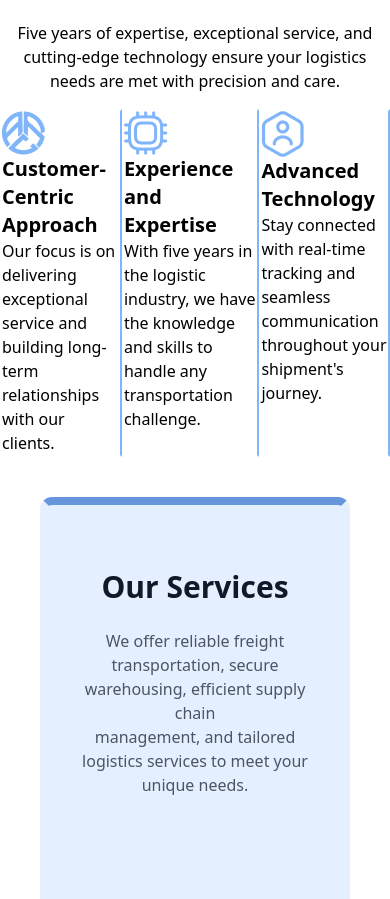
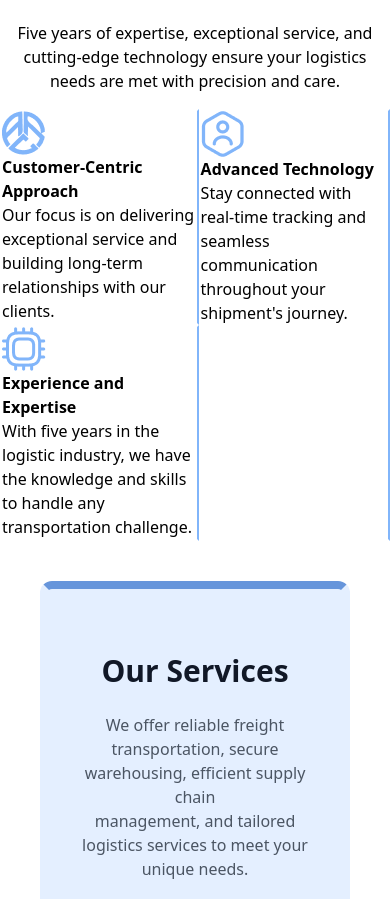
Before and after one commit to nishanthspk/ARCVAPI, a React (Create React App) app: page / in a window 390 px wide. Shown: the part 992-1891 px from the top of the page. Built offline with nearby package versions, Linux system fonts and the light colour scheme.

Commit message:
Division

```diff
--- a/src/Pages/Home.jsx
+++ b/src/Pages/Home.jsx
@@ -60,22 +60,24 @@ export default class Home extends PureComponent {
         </div>
 
         <div className='flex md:gap-10 md:pt-20 md:mx-28  '>
+        <div>
           <div className='border-2 border-r-[#81B5FA] border-transparent'>
             <img className='md:my-2' src={Arc} alt="" />
-            <p className='text-xl font-semibold md:my-2'>Customer-Centric Approach</p>
+            <p className='md:text-xl font-semibold md:my-2'>Customer-Centric Approach</p>
             <p className='items-center md:my-2'>Our focus is on delivering exceptional service and building long-term relationships with our clients.</p>
           </div>
 
 
           <div className='border-2 border-r-[#81B5FA] border-transparent'>
             <img className='md:my-2' src={Cpu} alt="" />
-            <p className='text-xl font-semibold md:my-2'>Experience and Expertise</p>
+            <p className='md:text-xl font-semibold md:my-2'>Experience and Expertise</p>
             <p className='items-center md:my-2'>With five years in the logistic industry, we have the knowledge and skills to handle any transportation challenge.</p>
+          </div>
           </div>
 
           <div className='border-2 border-r-[#81B5FA] border-transparent'>
             <img className='md:my-2' src={User} alt="" />
-            <p className='text-xl font-semibold md:my-2'>Advanced Technology</p>
+            <p className='md:text-xl font-semibold md:my-2'>Advanced Technology</p>
             <p className='items-center md:my-2'>Stay connected with real-time tracking and seamless communication throughout your shipment's journey.</p>
           </div>
         </div>
```
